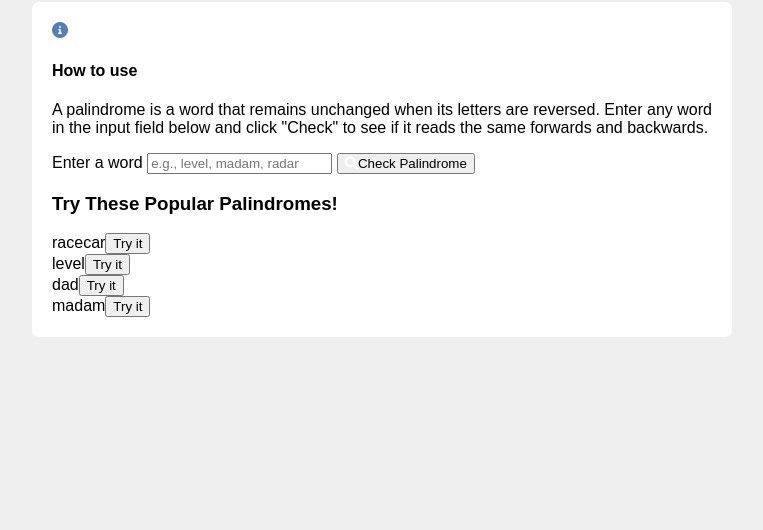
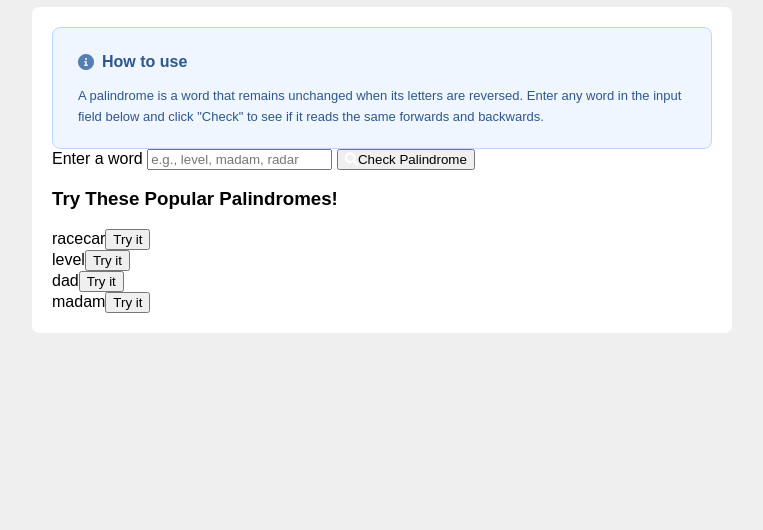
Before and after one commit to ericakcode/palindrome-word-game, a plain HTML site: page index.html in a window 1280 px wide. Shown: the part 270-800 px from the top of the page, without its empty margins (258-1021 px from the left). Drawn offline with Linux system fonts and the light colour scheme; a web font is replaced by a local one.

Commit message:
Added CSS styling to instructions how to use section

```diff
--- a/index.html
+++ b/index.html
@@ -14,8 +14,10 @@
     <h1>Palindrome Word Checker</h1>
     <div class="main-container">
       <div class="instructions-container">
-        <i class="fa-solid fa-circle-info" style="color: #557eb4"></i>
-        <h4>How to use</h4>
+        <h4>
+          <i class="fa-solid fa-circle-info" style="color: #557eb4"></i>How to
+          use
+        </h4>
         <p class="instructions">
           A palindrome is a word that remains unchanged when its letters are
           reversed. Enter any word in the input field below and click "Check" to
--- a/style.css
+++ b/style.css
@@ -22,3 +22,30 @@ body {
   border-radius: 7px;
   max-width: 700px;
 }
+
+/* "How to" container */
+
+.instructions-container {
+  background-color: #eff6ff;
+  border-radius: 8px;
+  padding: 10px 25px;
+  border: 1px solid #bad8ff;
+}
+
+.instructions-container p {
+  font-size: 13px;
+  font-weight: 500;
+  color: #2d578d;
+  line-height: 1.3rem;
+  margin: 10px 0;
+}
+
+.instructions-container h4 {
+  display: flex;
+  align-items: center;
+  gap: 8px;
+  color: #2d578d;
+  margin: 15px 0;
+}
+
+/* Input word section */
```
